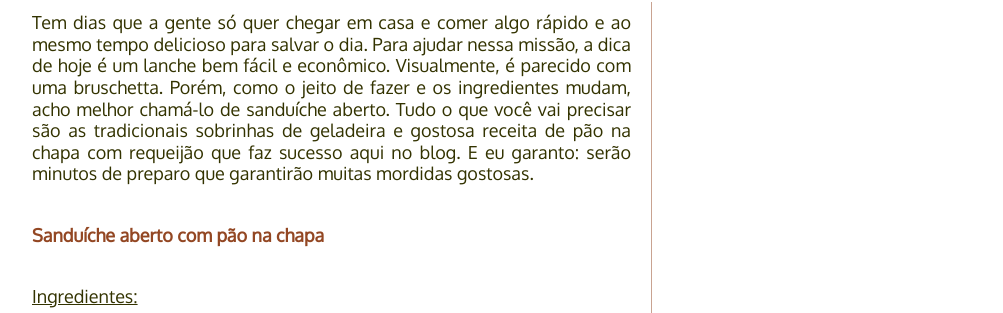
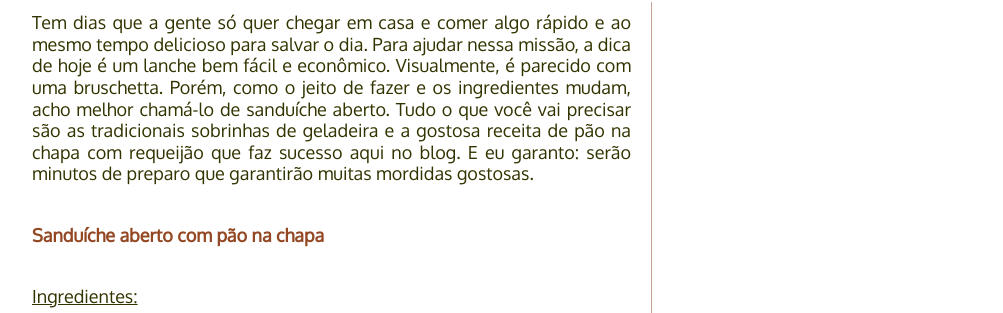
Before and after one commit to PaneladePau/paneladepau-jekyll-blog, a Jekyll site: the page built from _posts/2015-03-23-sanduiche-aberto-com-pao-na-chapa.md, in a window 1280 px wide. Shown: the part 577-890 px from the top of the page, without its empty margins (138-1141 px from the left). Built offline with Jekyll 4.4.1, drawn with Linux system fonts in a browser that asks for light colours; nearby versions of some CDN libraries; some web fonts are replaced; Markdown is read by kramdown in place of the engine named in the settings.

Commit message:
“update”

```diff
--- a/_posts/2015-03-23-sanduiche-aberto-com-pao-na-chapa.md
+++ b/_posts/2015-03-23-sanduiche-aberto-com-pao-na-chapa.md
@@ -15,7 +15,7 @@ legendaimg2: Legenda da imagem 2
 [este é um texto com link](https://www.enderecodolink.com)
 {% endcomment %}
 
-Tem dias que a gente só quer chegar em casa e comer algo rápido e ao mesmo tempo delicioso para salvar o dia. Para ajudar nessa missão, a dica de hoje é um lanche bem fácil e econômico. Visualmente, é parecido com uma bruschetta. Porém, como o jeito de fazer e os ingredientes mudam, acho melhor chamá-lo de sanduíche aberto. Tudo o que você vai precisar são as tradicionais sobrinhas de geladeira e gostosa receita de pão na chapa com requeijão que faz sucesso aqui no blog. E eu garanto: serão minutos de preparo que garantirão muitas mordidas gostosas.
+Tem dias que a gente só quer chegar em casa e comer algo rápido e ao mesmo tempo delicioso para salvar o dia. Para ajudar nessa missão, a dica de hoje é um lanche bem fácil e econômico. Visualmente, é parecido com uma bruschetta. Porém, como o jeito de fazer e os ingredientes mudam, acho melhor chamá-lo de sanduíche aberto. Tudo o que você vai precisar são as tradicionais sobrinhas de geladeira e a gostosa receita de pão na chapa com requeijão que faz sucesso aqui no blog. E eu garanto: serão minutos de preparo que garantirão muitas mordidas gostosas.
 
 **Sanduíche aberto com pão na chapa**
 
```
Also changed, not shown: img/fotos-dos-posts/sanduiche-aberto-pao-chapa.jpg.
